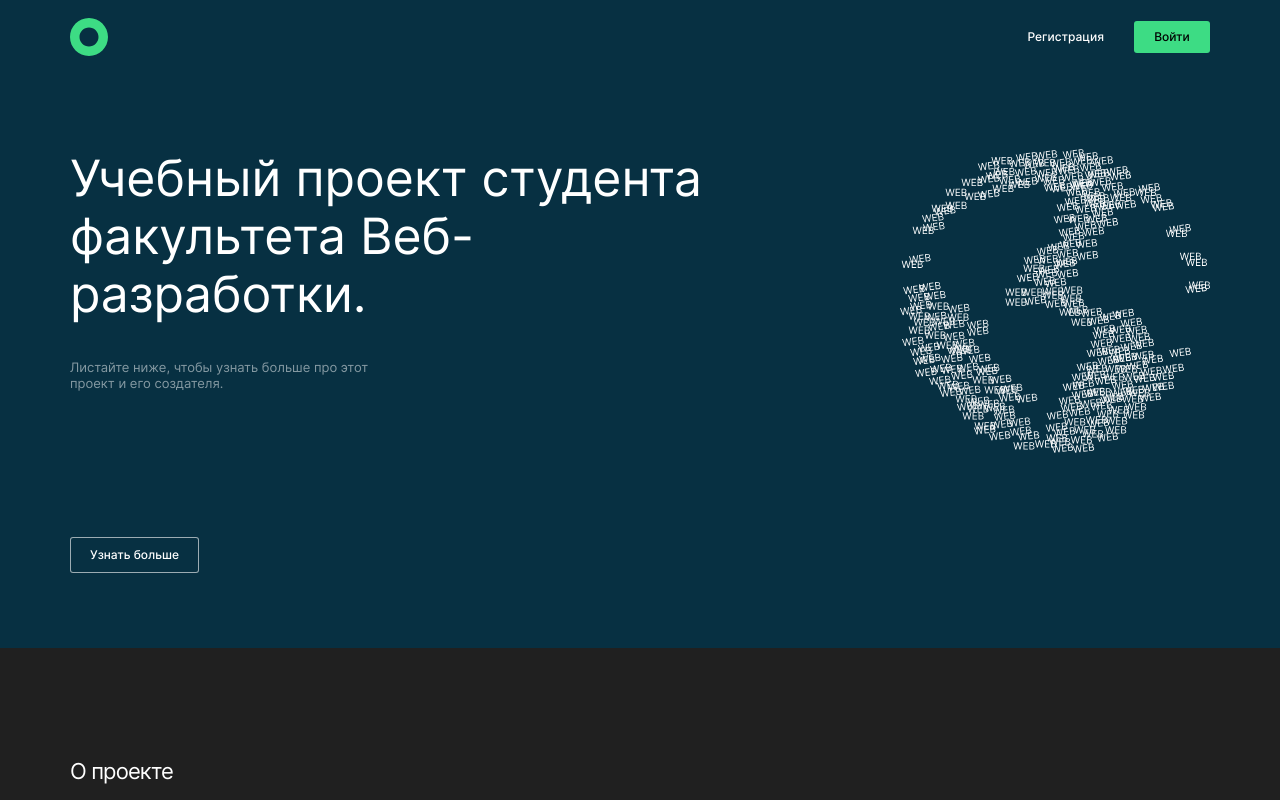
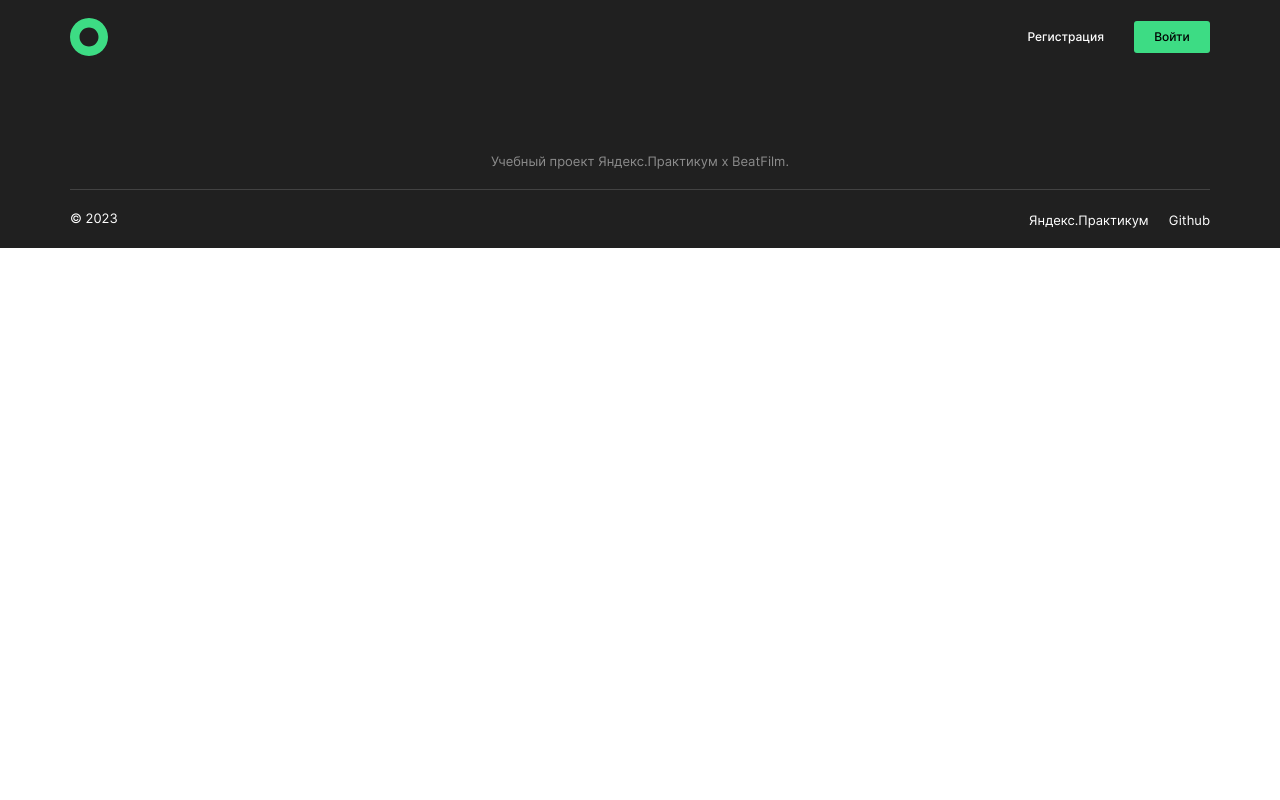
Before and after one commit to alebedev85/movies-explorer-frontend, a React (Create React App) app: page /movies in a window 1280 px wide. Shown: the top 800 px of the page. Built offline with nearby package versions, Linux system fonts and the light colour scheme.

Commit message:
refactor: сделал зависимость хедера от состояния loggedIn

```diff
--- a/src/components/App/App.js
+++ b/src/components/App/App.js
@@ -1,15 +1,33 @@
-import React from 'react';
+import React, {useState} from 'react';
+import { Route, Routes } from 'react-router-dom';
 
 import Header from '../Header/Header';
 import Main from '../Main/Main';
 import Footer from '../Footer/Footer';
+import Movies from '../Movies/Movies';
 
 
 function App() {
+
+  const [loggedIn, setLoggedIn] = useState(true);
+
+  const cards = [];
+  const saveCards = [];
+
   return (
     <body className="page">
-      <Header />
-      <Main />
+      <Header loggedIn={true}/>
+      <Routes>
+        <Route path="/" element={<Main loggedIn={loggedIn} />} />
+        <Route path="/movies"
+          element={
+            <Movies
+              loggedIn={loggedIn}
+              cards={cards}
+            />
+          }
+        />
+      </Routes>
       <Footer />
     </body>
   );
--- a/src/components/Header/Header.css
+++ b/src/components/Header/Header.css
@@ -7,6 +7,10 @@
   display: flex;
   justify-content: space-between;
   align-items: center;
+  /* background-color: #073042; */
+}
+
+.header__color{
   background-color: #073042;
 }
 
--- a/src/components/Header/Header.js
+++ b/src/components/Header/Header.js
@@ -4,10 +4,10 @@ import './Header.css';
 import NavBar from '../NavBar/NavBar';
 import logo from '../../images/logo_header.svg';
 
-function Header() {
+function Header({loggedIn}) {
   return (
-    <header className="header">
-      <img src={logo} className="header__logo" alt="Логотип сайта" />
+    <header className={`header ${!loggedIn && 'header__color'}`}>
+      <img src={logo} className='header__logo' alt='Логотип сайта' />
       <NavBar />
     </header>
   );
--- a/src/components/Movies/Movies.css
+++ b/src/components/Movies/Movies.css
@@ -0,0 +1,16 @@
+.movies{
+  max-width: 1280px;
+  margin: 0 auto;
+}
+
+@media screen and (max-width: 1280px) {
+  .movies {
+    width: 100vw;
+  }
+}
+
+@media screen and (max-width: 320px) {
+  .movies{
+    width: 100%;
+  }
+}
--- a/src/components/Movies/Movies.js
+++ b/src/components/Movies/Movies.js
@@ -0,0 +1,20 @@
+import React from 'react';
+import './Movies.css';
+
+import SearchForm from '../SearchForm/SearchForm';
+import Preloader from '../Preloader/Preloader';
+import MoviesCardList  from '../SearchForm/SearchForm';
+import MoviesCard from '../MoviesCard/MoviesCard';
+
+function Movies() {
+  return (
+    <section className="movies">
+      {/* <SearchForm />
+      <Preloader />
+      <MoviesCardList />
+      <MoviesCard /> */}
+    </section>
+  );
+}
+
+export default Movies;
```
